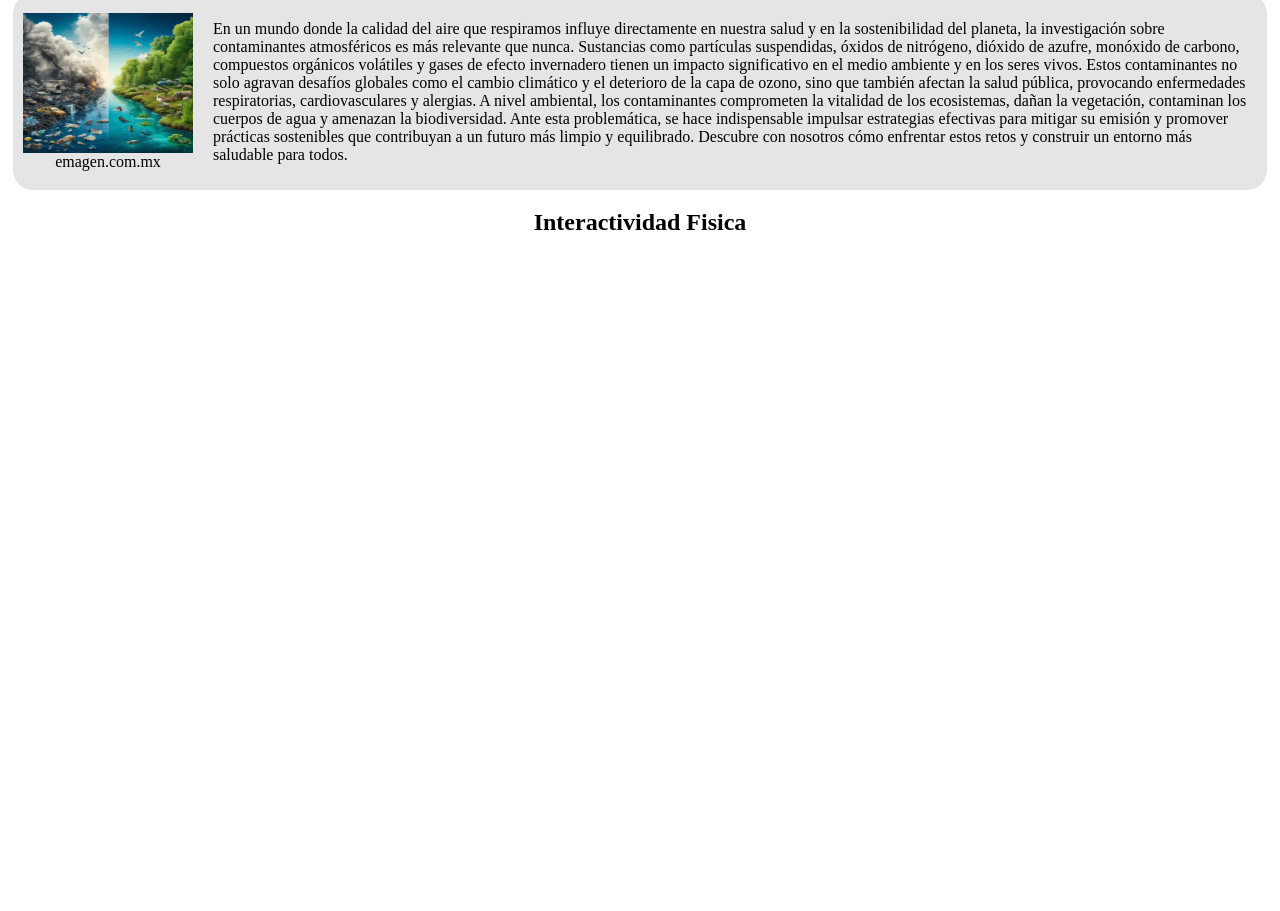
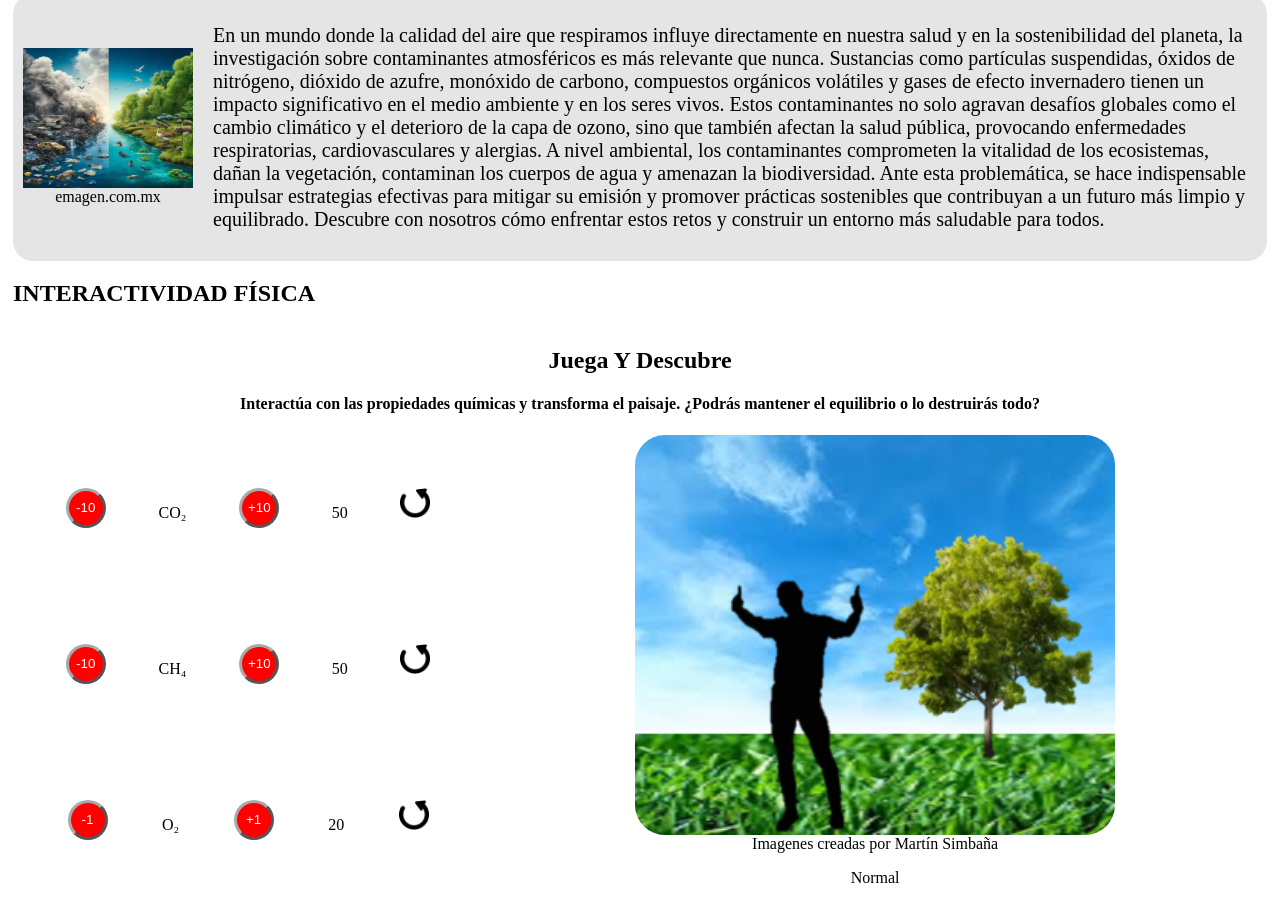
Before and after one commit to martin1906s/Proyecto-Interdisciplinario, a plain HTML site: page index.html in a window 1280 px wide. Shown: the part 405-1316 px from the top of the page. Before the commit the page ends 800 px from the top, so only its background shows below. Drawn offline with Linux system fonts and the light colour scheme.

Commit message:
Funcionalidad de interactividad física (Física) terminada

```diff
--- a/css/style.css
+++ b/css/style.css
@@ -114,6 +114,7 @@ a{
     flex-direction: column;
     padding-left: 20px;
     padding-right: 10px;
+    font-size: 20px;
 
 }
 .imgGen{
@@ -136,3 +137,71 @@ body{
     width: 170px;
     height: 140px;
 }
+.containerIF{
+    display: flex;
+    flex-direction: column;
+    flex: 1;
+}
+.titIF{
+    display: flex;
+    flex-direction: column;
+    justify-content: center;
+    align-items: center;
+}
+.titleIF{
+    margin-bottom: 0.01px;
+}
+.interactivityP{
+    display: flex;
+    flex-direction: row;
+}
+.buttonsContIF{
+    display: flex;
+    flex-direction: column;
+    flex: 3;
+    justify-content: space-around;
+}
+.buttonsIF{
+    display: flex;
+    flex-direction: row;
+    justify-content: space-evenly;
+}
+.btnIF{
+    width: 40px;
+    height: 40px;
+    border-radius: 50%;
+    background-color: red;
+    color: white;
+    border-color: darkgray;
+    border-width: 3px;
+    cursor: pointer;
+}
+.screen{
+    display: flex;
+    flex-direction: column;
+    flex: 5;
+}
+.contImgIF{
+    display: flex;
+    flex-direction: column;
+    justify-content: center;
+    align-items: center;
+}
+.imgIF{
+    display: flex;
+    justify-content: center;
+    align-items: center;
+    width: 480px;
+    height: 400px;
+    border-radius: 30px;
+}
+.reslutIF{
+    display: flex;
+    justify-content: center;
+    align-items: center;
+}
+.btnReset{
+    width: 30px;
+    height: 30px;
+    cursor: pointer;
+}
--- a/index.html
+++ b/index.html
@@ -7,6 +7,7 @@
     <title>Proyecto Interdisciplinario</title>
     <script src="javaScript/utilitarios.js"></script>
     <script src="javaScript/mostrarMaterias.js"></script>
+    <script src="javaScript/interactividadFisica.js"></script>
     <link rel="stylesheet" href="css/style.css">
     <link rel="shortcut icon" href="img/logoColegio.png" type="image/x-icon">
     <meta name="google" content="notranslate">
@@ -105,8 +106,50 @@
         </div>
     </section>
     <section id="interactividadFisica">
-        <center><h2>Interactividad Fisica</h2></center>
-
+        <h2>INTERACTIVIDAD FÍSICA</h2>
+        <div class="containerIF">
+            <div class="titIF">
+                <h2 class="titleIF">Juega Y Descubre</h2>
+                <h4 class="descIF">
+                    Interactúa con las propiedades químicas y transforma el paisaje. ¿Podrás mantener el
+                    equilibrio o lo destruirás todo?
+                </h4>
+            </div>
+            <div class="interactivityP">
+                <div class="buttonsContIF">
+                    <div class="buttonsIF">
+                        <button class="btnIF" onclick="decrementarCO2()">-10</button>
+                        <p>CO₂</p>
+                        <button class="btnIF" onclick="aumentarCO2()">+10</button>
+                        <p id="co2">50</p>
+                        <img src="./img/botones/reset.png" alt="boton de reinicio"  class="btnReset" onclick="resetCO2();">
+                    </div>
+                    <div class="buttonsIF">
+                        <button class="btnIF" onclick="decrementarCH4()">-10</button>
+                        <p>CH₄</p>
+                        <button class="btnIF" onclick="aumentarCH4()">+10</button>
+                        <p id="ch4">50</p>
+                        <img src="./img/botones/reset.png" alt="boton de reinicio"  class="btnReset" onclick="resetCH4();">
+                    </div>
+                    <div class="buttonsIF">
+                        <button class="btnIF" onclick="decrementarO()">-1</button>
+                        <p>O₂</p class="btnIF">
+                        <button class="btnIF" onclick="aumentarO()">+1</button>
+                        <p id="o">20</p>
+                        <img src="./img/botones/reset.png" alt="boton de reinicio"  class="btnReset" onclick="resetO();">
+                    </div>
+                </div>
+                <div class="screen">
+                    <div class="contImgIF">
+                        <img src="./img/entorno/entorno/Natural.png" class="imgIF" id="imgIF">
+                        <figcaption>Imagenes creadas por Martín Simbaña</figcaption>
+                    </div>
+                    <div class="reslutIF">
+                        <p id="resIF">Normal</p>
+                    </div>
+                </div>
+            </div>
+        </div>
     </section>
 </body>
 
--- /dev/null
+++ b/javaScript/interactividadFisica.js
@@ -0,0 +1,91 @@
+let co2 = 50;
+let ch4 = 50;
+let o2 = 20;
+
+// Función de reiniciar
+const resetCO2 = () => {
+    co2 = 50;
+    mostrarTexto("co2", co2);
+    cambiarImg();
+}
+
+const resetCH4 = () => {
+    ch4 = 50;
+    mostrarTexto("ch4", ch4);
+    cambiarImg();
+}
+
+const resetO = () => {
+    o2 = 20;
+    mostrarTexto("o", o2);
+    cambiarImg();
+}
+
+// Funciones de aumento y decremento
+const aumentarCO2 = () => {
+    co2 += 10;
+    mostrarTexto("co2", co2);
+    cambiarImg();
+}
+
+const decrementarCO2 = () => {
+    if (co2 > 50) {
+        co2 -= 10;
+    }
+    mostrarTexto("co2", co2);
+    cambiarImg();
+}
+
+const aumentarCH4 = () => {
+    ch4 += 10;
+    mostrarTexto("ch4", ch4);
+    cambiarImg();
+}
+
+const decrementarCH4 = () => {
+    if (ch4 > 50) {
+        ch4 -= 10;
+    }
+    mostrarTexto("ch4", ch4);
+    cambiarImg();
+}
+
+const aumentarO = () => {
+    o2 += 1;
+    mostrarTexto("o", o2);
+    cambiarImg();
+}
+
+const decrementarO = () => {
+    if (o2 > 19) {
+        o2 -= 1;
+    }
+    mostrarTexto("o", o2);
+    cambiarImg();
+}
+
+const cambiarImg = () => {
+    if (co2 > 100 && ch4 > 100 && o2 > 23) {
+        mostrarImagen("imgIF", "./img/entorno/entorno/todoElevado.png");
+        mostrarTexto("resIF","Todo Elevado")
+    } else if (co2 > 100 && ch4 > 100) {
+        mostrarImagen("imgIF", "./img/entorno/entorno/co2_ch4_elevado.png");
+        mostrarTexto("resIF","CO₂ y CH₄ Elevado")
+    } else if (ch4 > 50 && o2 > 23) {
+        mostrarImagen("imgIF", "./img/entorno/entorno/ch4_o_elevado.png");
+        mostrarTexto("resIF","CH₄ y O₂ Elevados")
+    } else if (co2 > 100) {
+        mostrarImagen("imgIF", "./img/entorno/entorno/co2Elevado.png");
+        mostrarTexto("resIF","CO₂ Elevado")
+    } else if (ch4 > 50) {
+        mostrarImagen("imgIF", "./img/entorno/entorno/ch4Elevado.png");
+        mostrarTexto("resIF","CH₄ Elevado")
+    } else if (o2 > 23) {
+        mostrarImagen("imgIF", "./img/entorno/entorno/oElevado.png");
+        mostrarTexto("resIF","O₂ Elevado")
+    } else if (co2 <= 50 && ch4 <= 50 && o2 >= 19 && o2 <= 23) {
+        mostrarImagen("imgIF", "./img/entorno/entorno/Natural.png");
+        mostrarTexto("resIF","Natural")
+    }
+
+}
```
Also changed, not shown: en/index.html (+1 -3 lines), img/botones/reset.png (added), img/entorno/entorno/CO₂, Metano y Oxígeno Elevados.png (deleted), img/entorno/entorno/ch4Elevado.png (renamed from img/entorno/entorno/Metano Elevado.png), img/entorno/entorno/ch4_o_elevado.png (renamed from img/entorno/entorno/Metano y Oxígeno Elevados.png), img/entorno/entorno/co2Elevado.png (renamed from img/entorno/entorno/Co2 Eleado.png), img/entorno/entorno/co2_ch4_elevado.png (renamed from img/entorno/entorno/Co2 y metano Elevados.png), img/entorno/entorno/oElevado.png (renamed from img/entorno/entorno/Oxigeno Elevado.png), img/entorno/entorno/todoElevado.png (renamed from img/entorno/entorno/Todos los gases elevados.png).
